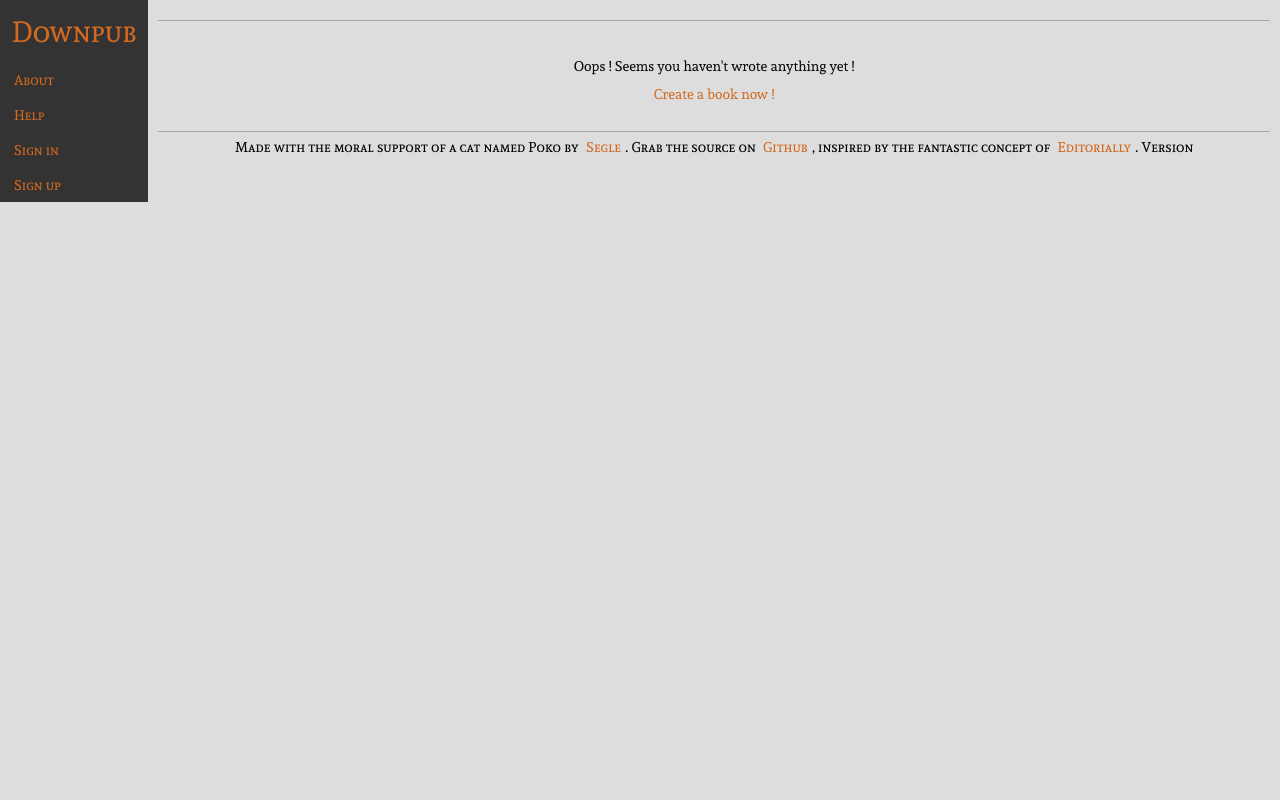
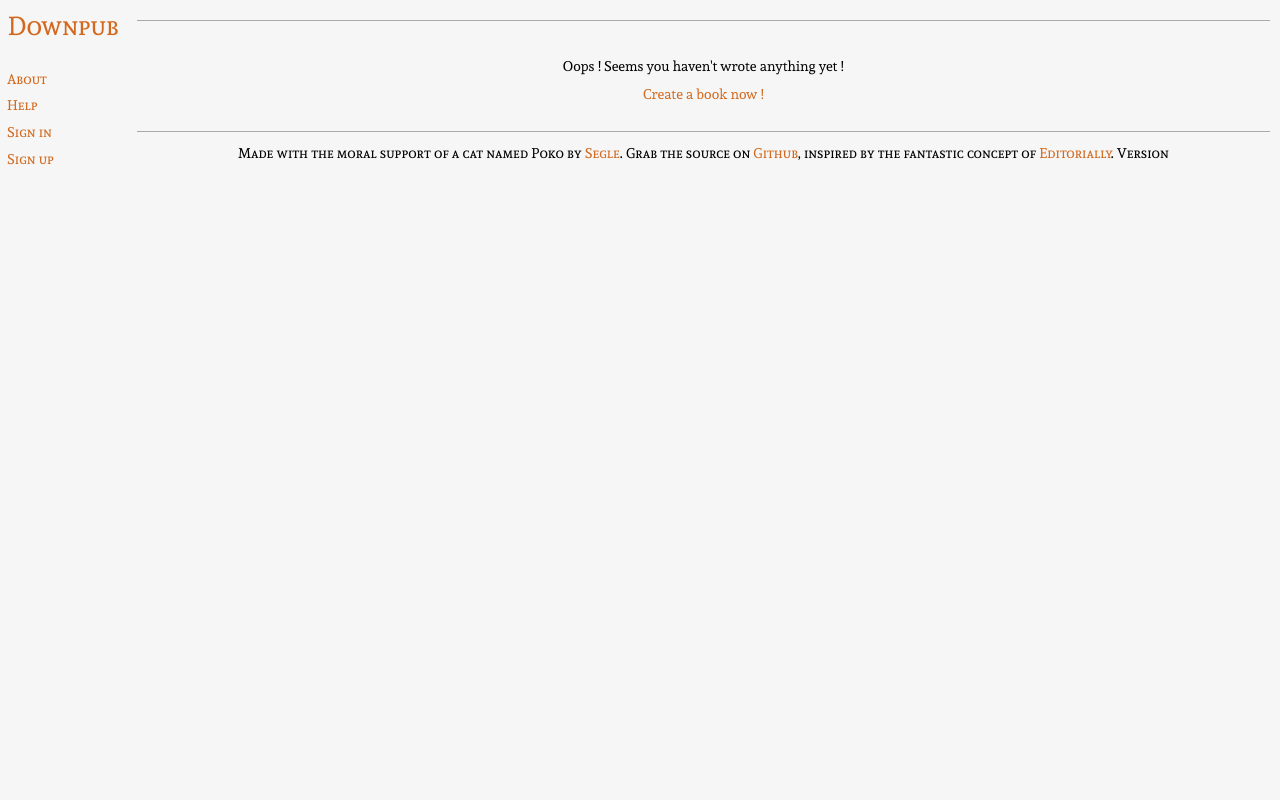
Before and after one commit to brunobord/downpub, a Flask app: template downpub/downpub/templates/books/list.html in a window 1280 px wide. Run offline with Flask 2, Linux system fonts and the light colour scheme; the template is opened without the code that fills it, so the values that code supplies are empty; parts of the project's set-up code (start-up, migrations or seed data) failed here and were passed over.

Commit message:
The less black the better. Period.

```diff
--- a/downpub/downpub/static/css/styles.css
+++ b/downpub/downpub/static/css/styles.css
@@ -69,15 +69,12 @@
 */
 
 html {
-    background: #ddd;
-    height: 100%;
+    background: #f6f6f6;
 }
 
 body {
-    background: #ddd;
+    background: #f6f6f6;
     font-family:"Andada", "Times New Roman", serif;
-    height: 100%;
-    min-height:100%;
 }
 
 a {
@@ -172,7 +169,6 @@ code, pre, blockquote {
 
 #main {
     font-family:"Andada", "Times New Roman", serif;
-    background: #ddd;
     padding:0;
     margin:0;
     color: black;
@@ -180,7 +176,6 @@ code, pre, blockquote {
 
 #main>h2 {
     font-family:"AndadaSC", "Georgia", "Times New Roman", serif;
-    background: #ddd;
     color: chocolate;
     font-size:1.15em;
     border-bottom: 1px solid darkgray;
@@ -190,15 +185,12 @@ code, pre, blockquote {
     width:100%;
 }
 
-aside {
-    background: #ddd;
+#header {
     font-family:"AndadaSC", "Georgia", "Times New Roman", serif;
-    list-style-type: none;
 }
 
 #navigation ul, #navigation li, #navigation li a {
     list-style-type:none;
-    background-color: #333;
     font-family:"AndadaSC", "Georgia", "Times New Roman", serif;
 }
 
@@ -207,47 +199,43 @@ aside {
     margin:0;
 }
 
-#navigation li a {
-    padding:0.5em 1em;
+#navigation ul li {
+    padding:0;
+    margin:0;
 }
 
-#navigation li:hover, #navigation li a:hover {
-    background-color: #444;
-    font-family:"AndadaSC", "Georgia", "Times New Roman", serif;
+#navigation li a {
+    padding:.2em .5em;
+    margin:0;
 }
 
-aside h1 {
-    background-color: #333;
-    color:orange;
-    font-size:1.6em;
-}
-
-aside a {
+#header li a {
     white-space: nowrap;
-    color:chocolate;
+    text-decoration:none;
     font-size:1em;
 }
 
-aside a:hover {
-    text-decoration:none;
+#header a:hover, #header li>a:hover {
+    color:orange;
     font-weight:normal;
 }
 
-aside h1 {
+#header h1 {
+    color:orange;
+    font-size:1.85em;
     font-family:"AndadaSC", "Georgia", "Times New Roman", serif;
     margin:0;
     padding:0;
+    margin-bottom:.6em;
 }
 
-aside h1 a {
+#header h1 a {
     font-family:"AndadaSC", "Georgia", "Times New Roman", serif;
-    background-color: #333;
     color:orange;
-    padding:.4em;
-    font-size:1.3em;
+    padding:.3em;
 }
 
-aside h1 a:hover {
+#header h1 a:hover {
     color:chocolate;
     text-decoration:none;
     font-weight:normal;
@@ -259,8 +247,7 @@ footer {
 
 footer *{
     font-family:"AndadaSC", "Georgia", "Times New Roman", serif;
-    background-color: #ddd;
-    padding:.3em;
+
     margin-top:.5em;
 }
 
--- a/downpub/downpub/templates/books/list.html
+++ b/downpub/downpub/templates/books/list.html
@@ -3,11 +3,11 @@
 {% if books %}
     {% for book in books %}
     <div class="line bookelement">
-        <div class="col w10">
+        <div class="col w20">
             <h4>{{ book.title }}</h4>
             <p></br>{{ _("Template : ") }}{{ book.style }}</p>
         </div>
-        <div class="col w30 txtcenter cover">
+        <div class="col w20 txtcenter cover">
             {% if book.cover %}
                 <img src="{{ url_for('books.cover_get', book_id=book.id) }}" width="90px" alt="{{ book.title }}" />
                 <br />
--- a/downpub/downpub/templates/books/parts_list.html
+++ b/downpub/downpub/templates/books/parts_list.html
@@ -152,14 +152,14 @@
 </div>
 
 <h4>{{ _("Not enough parts ? Are you sad ? ") }}</h4>
-<p class="bigger">
+<p class="">
     <a href="{{ url_for('books.add_part', book_id=book.id) }}">
         {{ _("Then add some parts !") }}
     </a>
 </p>
 {% else %}
 <h4>{{ _("No parts ? Are you sad ? ") }}</h4>
-<p class="bigger">
+<p class="">
     <a href="{{ url_for('books.add_part', book_id=book.id) }}">
         {{ _("Then add some parts !") }}
     </a>
--- a/downpub/downpub/templates/footer.html
+++ b/downpub/downpub/templates/footer.html
@@ -1,4 +1,4 @@
-    <footer id="footer" role="contentinfo" class="mas center txtcenter">
+    <footer id="footer" role="contentinfo" class="mas pas center txtcenter">
         <p class="man">
             {{ _("Made with the moral support of a cat named Poko by <a href=\"http://segle.org\">Segle</a>.") }}
             {{ _("Grab the source on <a href=\"http://github.com/segle/downpub/\">Github</a>,") }}
--- a/downpub/downpub/templates/header.html
+++ b/downpub/downpub/templates/header.html
@@ -1,33 +1,31 @@
-<aside class="col pan man center txtcenter">
-    <header id="header" class="man pan">
-        <nav id="navigation" role="navigation" class="line txtleft man pan">
-            <h1 class="line man pan w100 txtleft">
-                <a class="man w100 inbl" href="{{ url_for('index') }}">Downpub</a>
-            </h1>
 
-            <ul class="line man pan w100 txtleft">
-                <li class="pan"><a class="man w100 inbl" href="{{ url_for('about') }}">{{ _("About")}}</a></li>
-                <li class="pan"><a class="man w100 inbl" href="{{ url_for('help') }}">{{ _("Help")}}</a></li>
+    <header id="header" class="col pan man center">
+        <h1 class="line man pan txtleft center">
+            <a class="man pan w100 inbl" href="{{ url_for('index') }}">Downpub</a>
+        </h1>
+        <nav id="navigation" role="navigation" class="txtcenter center man pan">
+            <ul class="man pan w100 txtleft">
+                <li class="pan man"><a class="inbl pas man w100" href="{{ url_for('about') }}">{{ _("About")}}</a></li>
+                <li class="pan man"><a class="inbl pas man w100" href="{{ url_for('help') }}">{{ _("Help")}}</a></li>
                 {% if not user.name %}
-                    <li class="pan">
-                        <a class="man w100 inbl" href="{{ url_for('users.login') }}">{{ _("Sign in") }}</a>
+                    <li class="pan man">
+                        <a class="inbl pas man w100" href="{{ url_for('users.login') }}">{{ _("Sign in") }}</a>
                     </li>
                     <!-- <li class="pan">{{ _("or") }}</li>-->
-                    <li class="pan">
-                        <a class="man w100 inbl" href="{{ url_for('users.register') }}">{{ _("Sign up") }}</a>
+                    <li class="pan man">
+                        <a class="inbl pas man w100" href="{{ url_for('users.register') }}">{{ _("Sign up") }}</a>
                     </li>
                 {% else %}
-                    <li class="pan">
-                        <a class="man w100 inbl" href="{{ url_for('users.home') }}"><span>{{ _("Hi, ") }} {{ user.name }}</span></a>
+                    <li class="pan man">
+                        <a class="inbl pas man w100" href="{{ url_for('users.home') }}">{{ _("Hi, ") }} {{ user.name }}</a>
                     </li>
-                    <li class="pan">
-                        <a class="man w100 inbl" href="{{ url_for('books.list') }}">{{ _("Your books") }}</a>
+                    <li class="pan man">
+                        <a class="inbl pas man w100" href="{{ url_for('books.list') }}">{{ _("Your books") }}</a>
                     </li>
-                    <li class="pan">
-                        <a class="man w100 inbl" href="{{ url_for('users.logout') }}">{{ _("Log out") }}</a>
+                    <li class="pan man">
+                        <a class="inbl pas man w100" href="{{ url_for('users.logout') }}">{{ _("Log out") }}</a>
                     </li>
                 {% endif %}
             </ul>
         </nav>
     </header>
-</aside>
```
